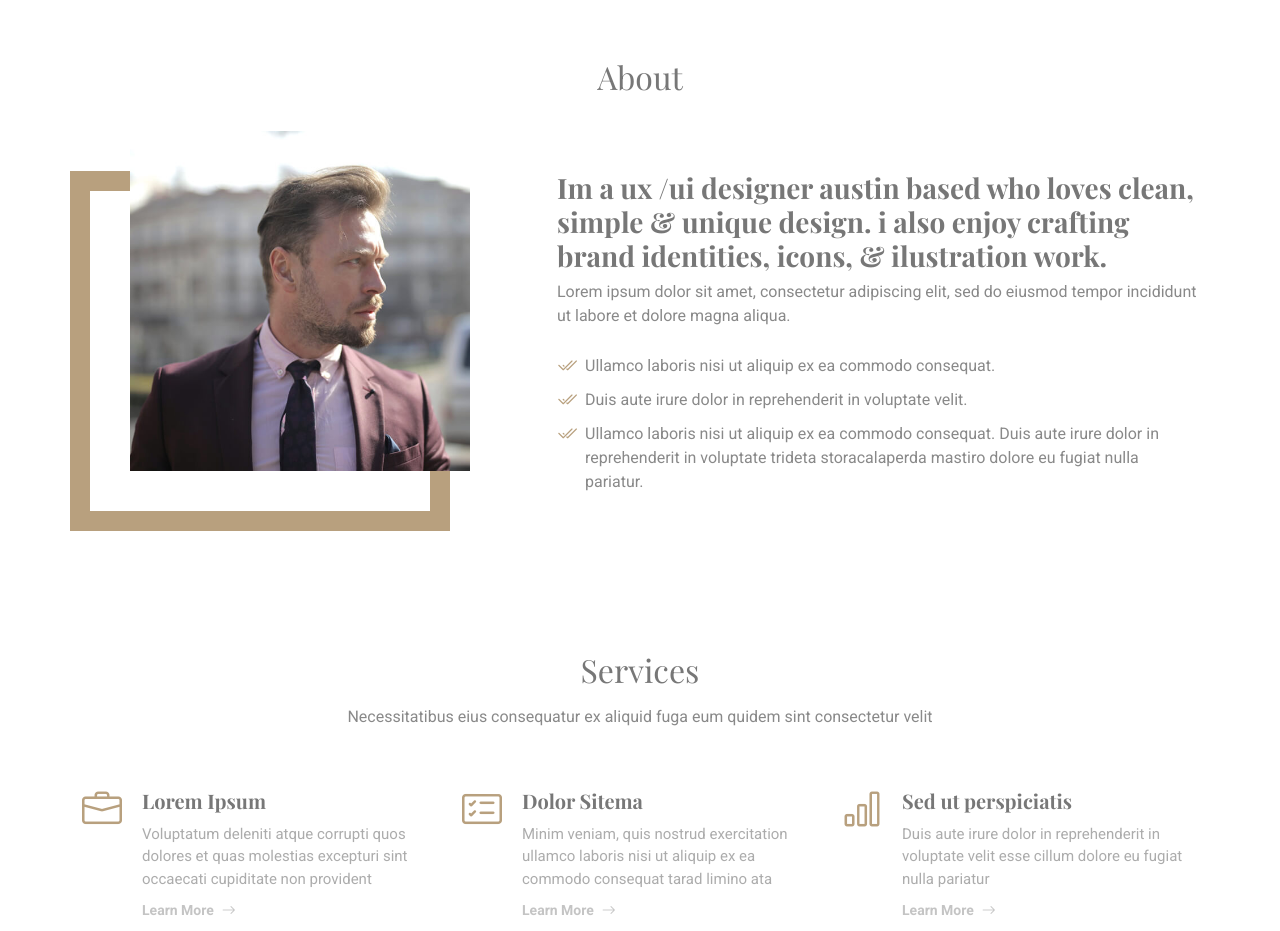
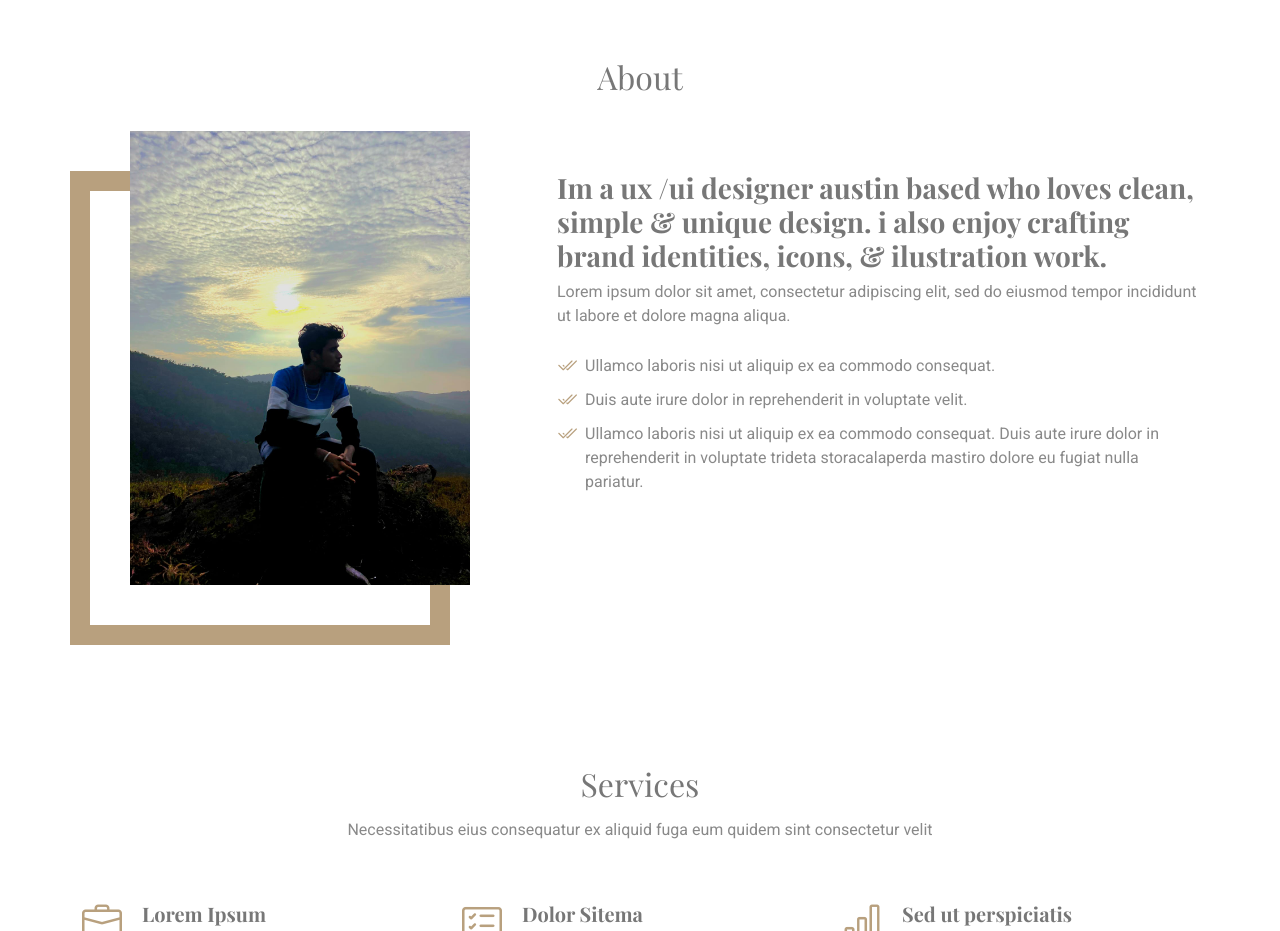
Before and after one commit to harish015/Harish-Portfolio, a plain HTML site: page index.html in a window 1280 px wide. Shown: the part 802-1733 px from the top of the page. Drawn offline with nearby package versions, Linux system fonts and the light colour scheme; a web font is replaced by a local one.

Commit message:
fevicon replaced

```diff
--- a/index.html
+++ b/index.html
@@ -9,7 +9,7 @@
   <meta name="keywords" content="">
 
   <!-- Favicons -->
-  <link href="assets/img/favicon.png" rel="icon">
+  <link href="./WhatsApp Image 2024-10-17 at 20.25.23_dfcaec74.jpg" rel="icon">
   <link href="assets/img/apple-touch-icon.png" rel="apple-touch-icon">
 
   <!-- Fonts -->
@@ -111,7 +111,7 @@
 
         <div class="row gy-4 justify-content-between">
           <div class="col-lg-4 profile-img align-self-start">
-            <img src="assets/img/profile-img.jpg" class="img-fluid" alt="">
+            <img src="./WhatsApp Image 2024-10-17 at 20.25.23_0fb6501c.jpg" class="img-fluid" alt="">
           </div>
           <div class="col-lg-7 content">
             <h3>Im a ux /ui designer austin based who loves clean, simple &amp; unique design. i also enjoy crafting brand identities, icons, &amp; ilustration work.</h3>
```
